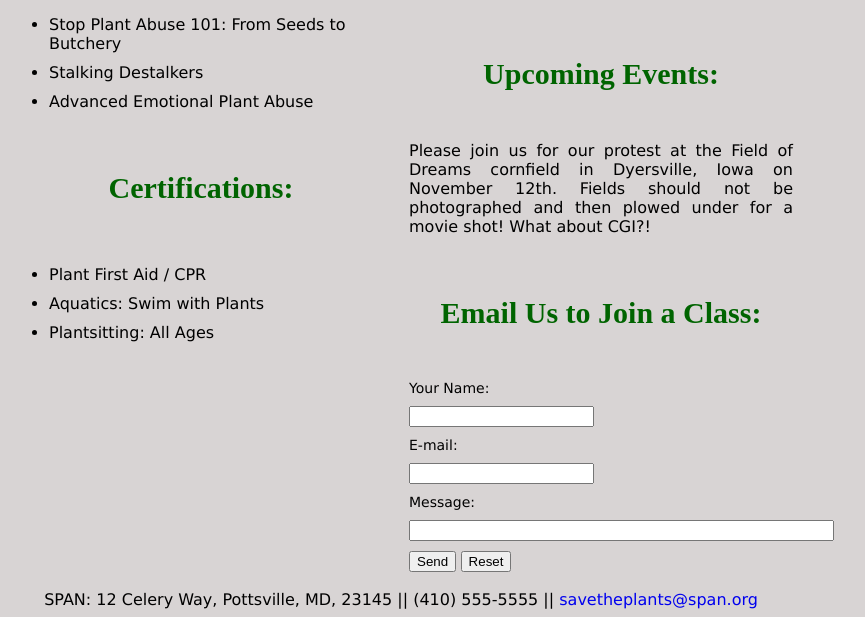
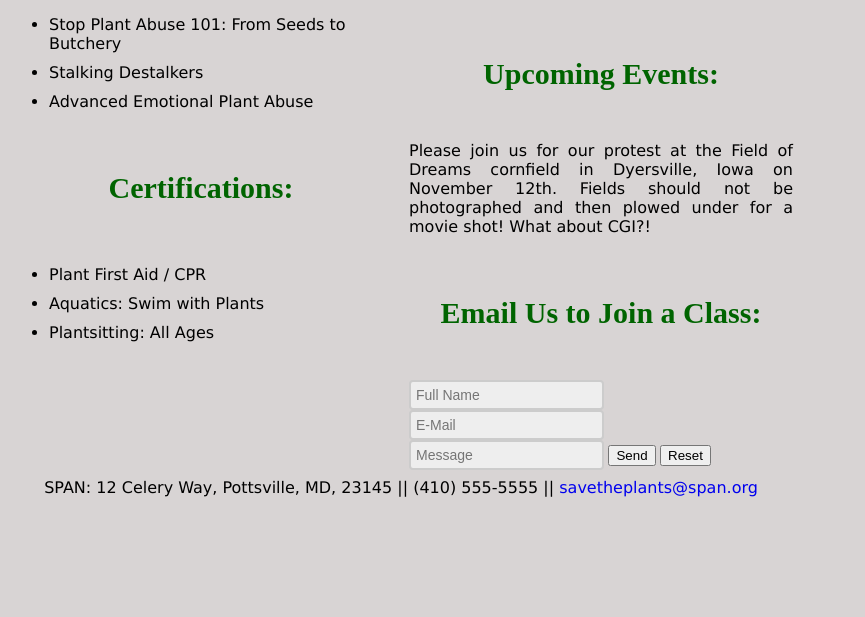
Before and after one commit to irinisrael/lesson7-causeswebsite, a plain HTML site: page trainingcert.html in a window 1280 px wide. Shown: the part 795-1412 px from the top of the page, without its empty margins (239-1104 px from the left). After the commit the page ends 1300 px from the top, so only its background shows below. Drawn offline with Linux system fonts and the light colour scheme.

Commit message:
made both forms the same

```diff
--- a/css/styles.css
+++ b/css/styles.css
@@ -10,7 +10,7 @@ body {
 }
 
 .banner {
-	margin-top:25px;
+    margin-top: 25px;
     margin-bottom: 15px;
 }
 
@@ -158,14 +158,14 @@ form {
     font-size: 14px;
 }
 
+button {
+    padding: 0px;
+}
+
 .pres-quote {
     margin-bottom: 125px;
 }
 
-.vol-invite{
+.vol-invite {
     margin-bottom: 50px;
 }
-
-.join-form{
-padding-bottom: 10px;
-}
--- a/js/main.js
+++ b/js/main.js
@@ -1,5 +1,5 @@
 $(document).ready(function() {
-	$('button').click(function() {
-		alert('Thank you for stopping plant abuse!');
-	});
+    $('button').click(function() {
+        alert('Thank you for stopping plant abuse!');
+    });
 })
--- a/trainingcert.html
+++ b/trainingcert.html
@@ -43,22 +43,11 @@
             <p>Please join us for our protest at the Field of Dreams cornfield in Dyersville, Iowa on November 12th. Fields should not be photographed and then plowed under for a movie shot! What about CGI?!</p>
             <h2>Email Us to Join a Class:</h2>
             <form action="MAILTO:savetheplants@span.org" method="post" enctype="text/plain">
-                <div class="join-form">Your Name:</div>
-                <div class="join-form">
-                    <input class="form" type="text" name="name">
-                </div>
-                <div class="join-form">E-mail:</div>
-                <div class="join-form">
-                    <input type="text" name="mail">
-                </div>
-                <div class="join-form">Message:</div>
-                <div class="join-form">
-                    <input type="text" name="message" size="50">
-                </div>
-                <div class="join-form">
-                    <input type="submit" value="Send">
-                    <input type="reset" value="Reset">
-                </div>
+                <input class="text-input" type="text" name="name" placeholder="Full Name">
+                <input class="text-input" type="text" name="email" placeholder="E-Mail">
+                <input class="text-input" type="text" name="message" placeholder="Message">
+                <input type="submit" value="Send">
+                <input type="reset" value="Reset">
             </form>
         </div>
         <div id="footer">SPAN: 12 Celery Way, Pottsville, MD, 23145 || (410) 555-5555 || <a href="mailto:savetheplants@span.com">savetheplants@span.org</a></div>
```
Also changed, not shown: volunteerdonate.html (+10 -7 lines). Lines whose indentation alone changed are shown as unchanged.
